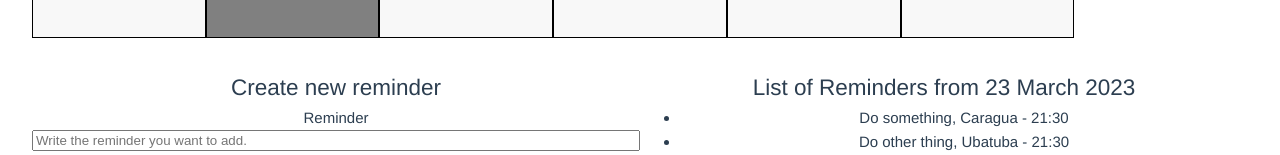
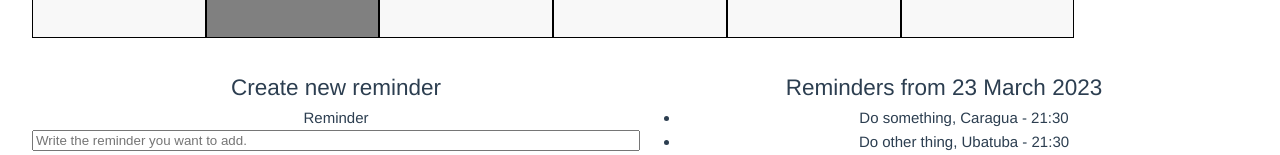
Before and after one commit to gabrielgomeso/vue-frontend-challenge, a Vue app: page / in a window 1280 px wide. Shown: the part 554-709 px from the top of the page. Built offline with nearby package versions, Linux system fonts and the light colour scheme.

Commit message:
chore: improve reminder list title

```diff
--- a/src/components/RemindersList.vue
+++ b/src/components/RemindersList.vue
@@ -1,6 +1,6 @@
 <template>
   <div class="reminder-list">
-    <h2>List of Reminders from 23 March 2023</h2>
+    <h2>Reminders from 23 March 2023</h2>
     <ul>
       <li>Do something, Caragua - 21:30</li>
       <li>Do other thing, Ubatuba - 21:30</li>
```
